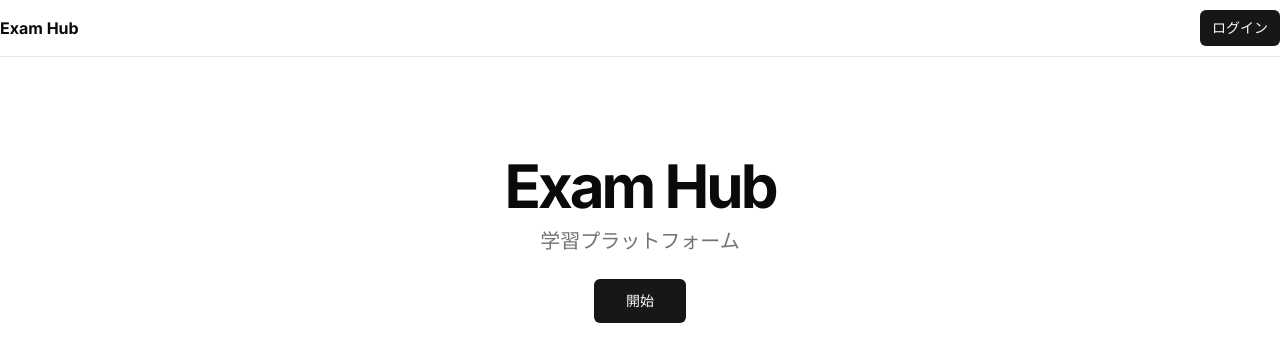
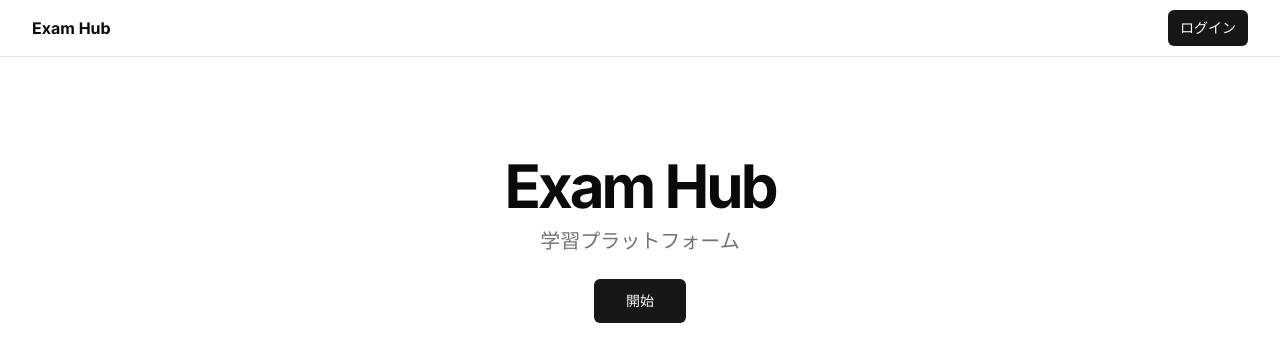
Before and after one commit to shota-haba/exam-hub-bolt, a Next.js app: page / in a window 1280 px wide. Shown: the top 362 px of the page. Built offline with nearby package versions, Linux system fonts and the light colour scheme; no server answers.

Commit message:
Updated Header.tsx

```diff
--- a/components/shared/Header.tsx
+++ b/components/shared/Header.tsx
@@ -39,7 +39,7 @@ export default function Header() {
 
   return (
     <header className="sticky top-0 z-50 w-full border-b bg-background/95 backdrop-blur supports-[backdrop-filter]:bg-background/60">
-      <div className="flex h-14 items-center">
+      <div className="flex h-14 items-center px-4 md:px-6 lg:px-8">
         <div className="mr-4 flex">
           <Link href={user ? "/dashboard" : "/"} className="mr-6 flex items-center space-x-2">
             <span className="font-bold">Exam Hub</span>
```
